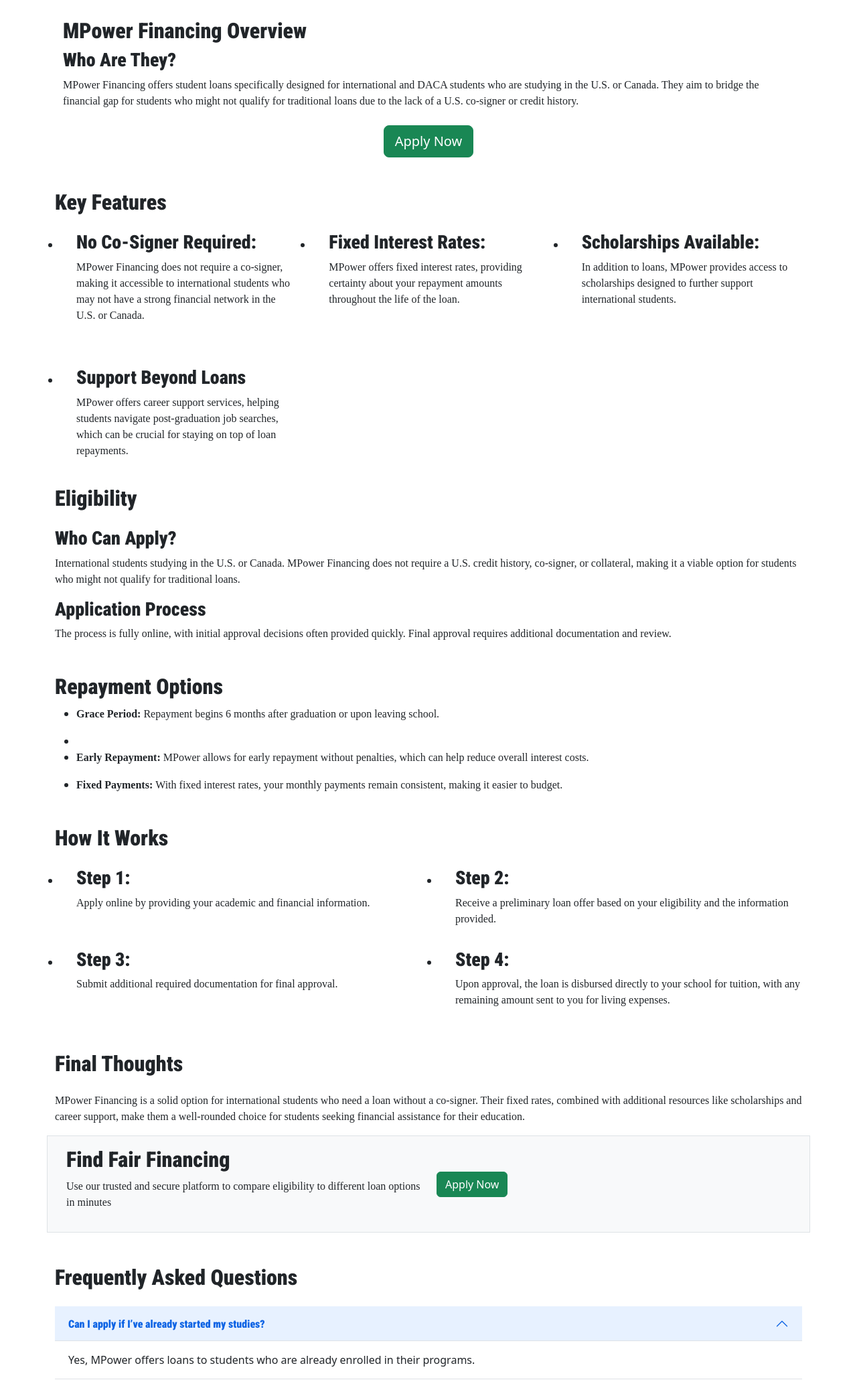
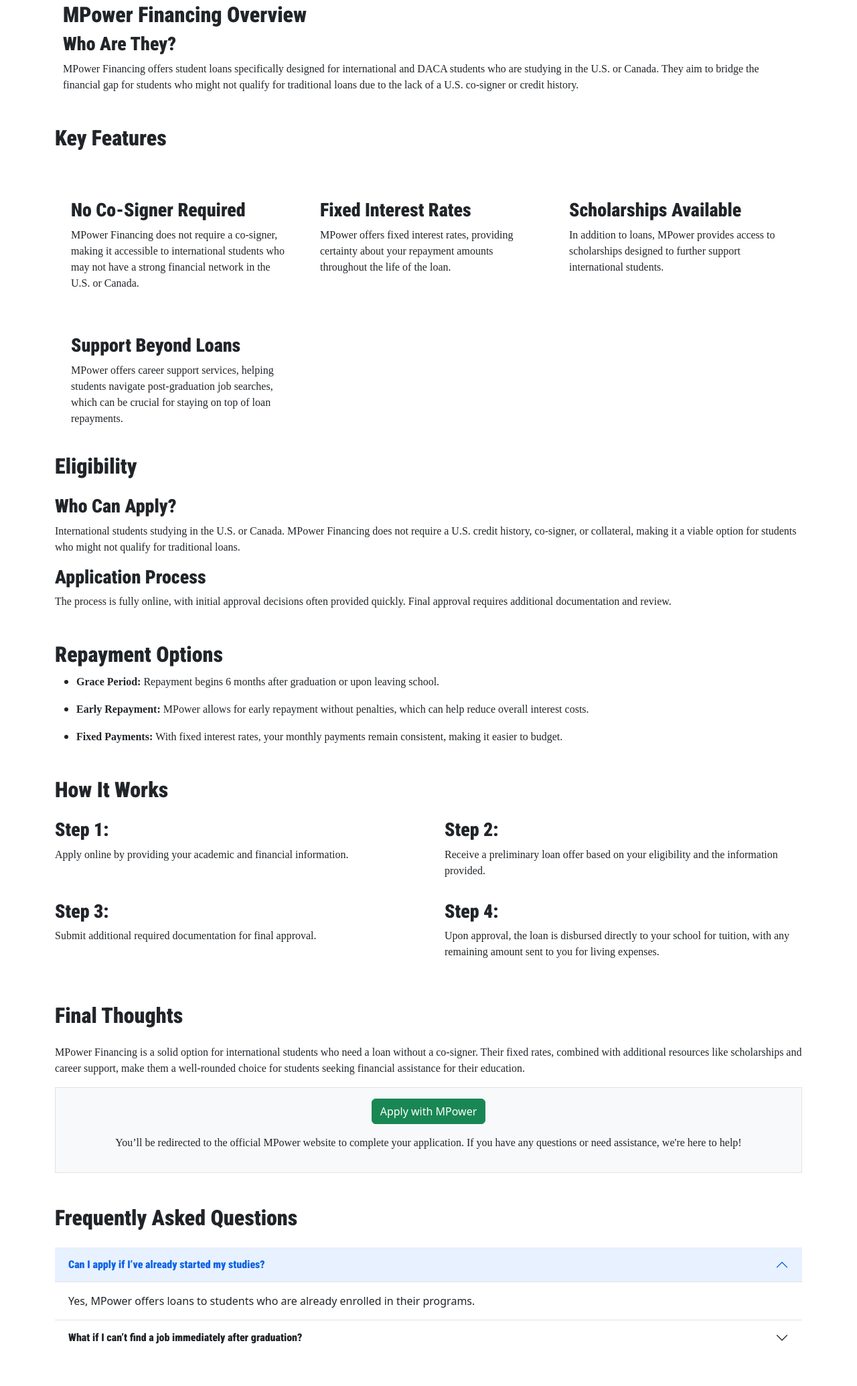
Before and after one commit to normaneshuchi/bstrap-landing, a plain HTML site: page mpower.html in a window 1280 px wide. Shown: the part 731-2800 px from the top of the page at 67% size. Drawn offline with nearby package versions, Linux system fonts and the light colour scheme; a web font is replaced by a local one.

Commit message:
Fixes ui issues

```diff
--- a/mpower.html
+++ b/mpower.html
@@ -40,7 +40,7 @@
   </head>
   <body>
     <main class="container">
-      <section class="hero my-5" id="hero">
+      <section class="hero mb-5" id="hero">
         <div class="my-4 title">
           <h1 class="fw-bolder">MPower Financing</h1>
           <p>Updated on 28th August 2024</p>
@@ -119,22 +119,15 @@
           not qualify for traditional loans due to the lack of a U.S. co-signer
           or credit history.
         </p>
-        <div class="my-4 w-100 d-block text-center">
-          <a
-            name="apply-now"
-            id="apply-now"
-            class="btn btn-success mx-auto btn-lg"
-            href="http://ladder.8b.africa"
-            role="button"
-            >Apply Now</a
-          >
-        </div>
       </section>
       <section id="key-features" class="my-3">
         <h2 class="my-4">Key Features</h2>
-        <ul class="row justify-content-start align-items-start g-lg-5 g-sm-3">
+        <ul
+          style="list-style-type: none"
+          class="row justify-content-start align-items-start g-lg-5 g-sm-3 p-0 m-0"
+        >
           <li class="col-12 col-md-6 col-lg-4">
-            <h3>No Co-Signer Required:</h3>
+            <h3>No Co-Signer Required</h3>
             <p>
               MPower Financing does not require a co-signer, making it
               accessible to international students who may not have a strong
@@ -142,14 +135,14 @@
             </p>
           </li>
           <li class="col-12 col-md-6 col-lg-4">
-            <h3>Fixed Interest Rates:</h3>
+            <h3>Fixed Interest Rates</h3>
             <p>
               MPower offers fixed interest rates, providing certainty about your
               repayment amounts throughout the life of the loan.
             </p>
           </li>
           <li class="col-12 col-md-6 col-lg-4">
-            <h3>Scholarships Available:</h3>
+            <h3>Scholarships Available</h3>
             <p>
               In addition to loans, MPower provides access to scholarships
               designed to further support international students.
@@ -190,7 +183,6 @@
               Repayment begins 6 months after graduation or upon leaving school.
             </p>
           </li>
-          <li></li>
           <li>
             <p>
               <strong>Early Repayment: </strong>
@@ -209,7 +201,7 @@
       </section>
       <section id="how-it-works" class="my-5">
         <h2 class="mb-4">How It Works</h2>
-        <ul class="row gx-md-5 g-sm-3">
+        <ul style="list-style-type: none" class="row gx-md-5 g-sm-3 p-0">
           <li class="col-12 col-md-6">
             <h3>Step 1:</h3>
             <p>
@@ -247,25 +239,21 @@
           their education.
         </p>
         <div
-          class="row justify-content-between align-items-center p-3 bg-light border"
+          class="justify-content-between align-items-center text-center p-3 bg-light border"
         >
-          <div class="col-12 col-md-6">
-            <h2>Find Fair Financing</h2>
-            <p>
-              Use our trusted and secure platform to compare eligibility to
-              different loan options in minutes
-            </p>
-          </div>
-          <div class="col-12 col-md-6 my-4 justify-content-end">
-            <a
-              name="apply-now"
-              id="apply-now"
-              class="btn btn-success mx-auto btn-md"
-              href="http://ladder.8b.africa"
-              role="button"
-              >Apply Now</a
-            >
-          </div>
+          <a
+            name="apply-now"
+            id="apply-now"
+            class="btn btn-success mx-auto btn-md mb-3"
+            href="https://app.mpowerfinancing.com/?utm_source=8b&utm_medium=link&utm_campaign=incentive&utm_term=getready200"
+            role="button"
+            >Apply with MPower</a
+          >
+          <p>
+            You’ll be redirected to the official MPower website to complete your
+            application. If you have any questions or need assistance, we're
+            here to help!
+          </p>
         </div>
       </section>
       <section id="faq" class="my-5">
```
Also changed, not shown: index.html (+25 -34 lines).
